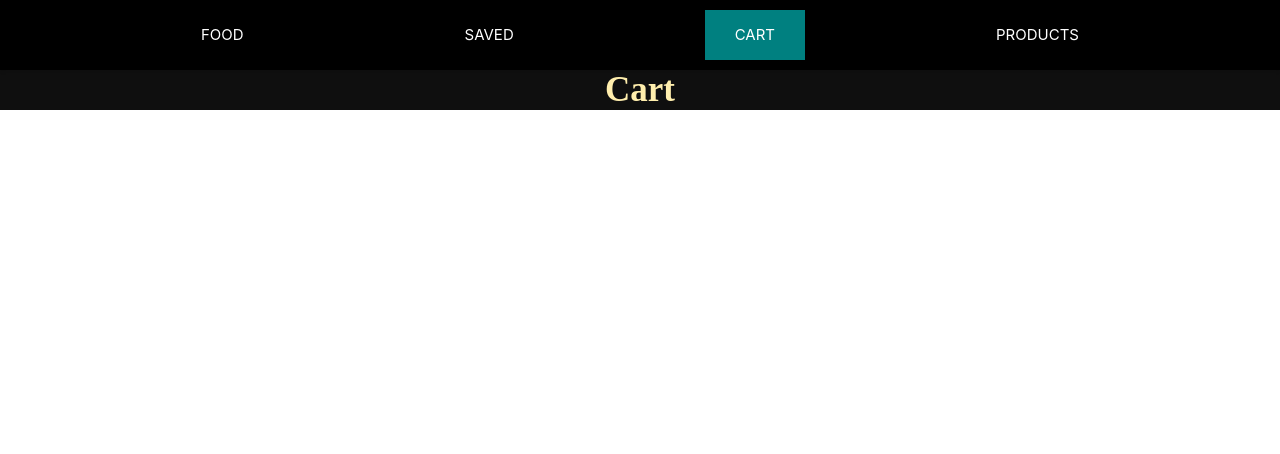
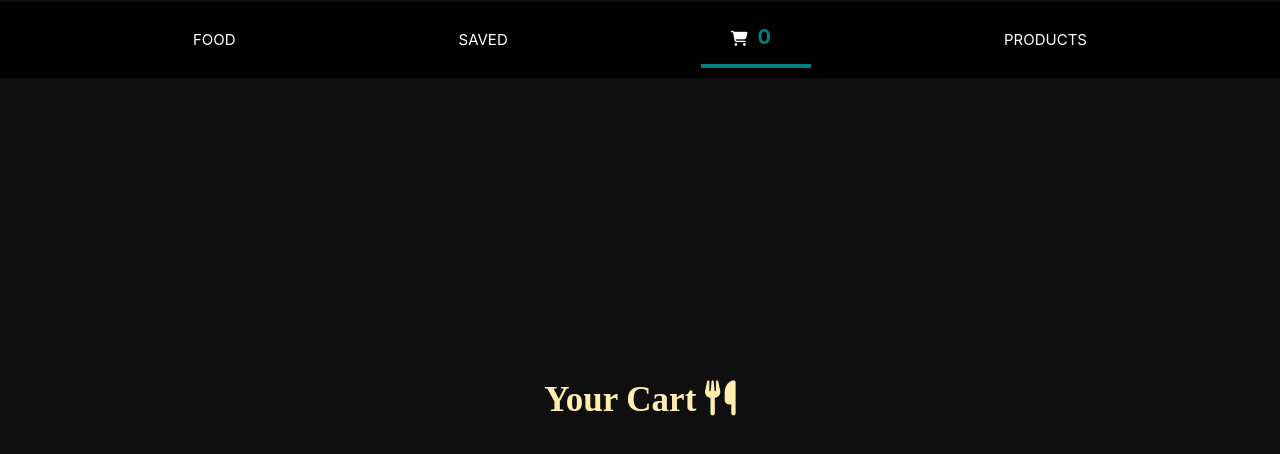
Before and after one commit to Tk-brainCodes/Food-eCommerce-store, a React (Create React App) app: page /cart in a window 1280 px wide. Shown: the top 454 px of the page. Built offline with nearby package versions, Linux system fonts and the light colour scheme; a web font is replaced by a local one.

Commit message:
Modified

```diff
--- a/package.json
+++ b/package.json
@@ -6,6 +6,7 @@
     "@testing-library/jest-dom": "^5.11.4",
     "@testing-library/react": "^11.1.0",
     "@testing-library/user-event": "^12.1.10",
+    "abort-controller": "^3.0.0",
     "axios": "^0.21.1",
     "react": "^17.0.1",
     "react-dom": "^17.0.1",
--- a/public/index.html
+++ b/public/index.html
@@ -1,20 +1,19 @@
 <!DOCTYPE html>
 <html lang="en">
+
 <head>
   <meta charset="utf-8" />
   <link rel="icon" href="%PUBLIC_URL%/favicon.ico" />
   <meta name="viewport" content="width=device-width, initial-scale=1" />
   <meta name="theme-color" content="#000000" />
-    <meta
-      name="description"
-      content="Web site created using create-react-app"
-    />
+  <meta name="description" content="Web site created using create-react-app" />
   <link rel="apple-touch-icon" href="%PUBLIC_URL%/logo192.png" />
   <!--
       manifest.json provides metadata used when your web app is installed on a
       user's mobile device or desktop. See https://developers.google.com/web/fundamentals/web-app-manifest/
     -->
   <link rel="manifest" href="%PUBLIC_URL%/manifest.json" />
+  <script src="https://kit.fontawesome.com/7fd3eb154a.js" crossorigin="anonymous"></script>
   <!--
       Notice the use of %PUBLIC_URL% in the tags above.
       It will be replaced with the URL of the `public` folder during the build.
@@ -26,6 +25,7 @@
     -->
   <title>React App</title>
 </head>
+
 <body>
   <noscript>You need to enable JavaScript to run this app.</noscript>
   <div id="root"></div>
@@ -40,4 +40,5 @@
       To create a production bundle, use `npm run build` or `yarn build`.
     -->
 </body>
+
 </html>
--- a/src/App.css
+++ b/src/App.css
@@ -8,4 +8,5 @@
    text-align: center;
    width: 100vw;
    height: auto !important;
+   overflow-x: hidden;
 }
--- a/src/App.js
+++ b/src/App.js
@@ -1,4 +1,4 @@
-
+import React, { useState } from 'react';
 import './App.css';
 import { Route, BrowserRouter as Router } from 'react-router-dom';
 import Cart from './Components/Pages/Cart/Cart';
@@ -8,15 +8,24 @@ import Navbar from './Components/Nav/Navbar'
 import Food from './Components/Pages/Food/Food';
 
 function App() {
+  const [cart, setCart] = useState([]);
   return (
     <div className="App">
       <Router>
-        <Navbar />
+        <Navbar cart={cart} />
         <div>
-          <Route exact path="/" component={Food} />
-          <Route exact path="/saved" component={Saved} />
-          <Route exact path="/cart" component={Cart} />
-          <Route exact path="/products" component={Products} />
+          <Route exact path="/">
+            <Food cart={cart} setCart={setCart} />
+          </Route>
+          <Route exact path="/saved">
+            <Saved />
+          </Route>
+          <Route exact path="/cart">
+            <Cart cart={cart} setCart={setCart} />
+          </Route>
+          <Route exact path="/products">
+            <Products />
+          </Route>
         </div>
       </Router>
     </div>
--- a/src/Components/Nav/Navbar.css
+++ b/src/Components/Nav/Navbar.css
@@ -27,6 +27,9 @@ li {
     width: 100vw;
     padding: 10px;
     box-shadow: 0 2px 3px 0 rgba(0,0,0,0.1);
+    z-index: 10;
+    position: fixed;
+    margin-top: 80px;
 }
 
 nav {
@@ -36,7 +39,16 @@ nav {
 }
 
 .active {
-    background: teal;
+    border-bottom: 4px solid  teal;
     color: white;
     transition: 0.3s ease;
 }
+
+.length {
+   padding: 10px;
+   color: teal;
+   font-size: 20px;
+   font-style: normal;
+   font-weight: bolder;
+
+}
--- a/src/Components/Nav/Navbar.js
+++ b/src/Components/Nav/Navbar.js
@@ -2,7 +2,7 @@ import React from 'react';
 import { NavLink } from 'react-router-dom';
 import './Navbar.css';
 
-const Navbar = () => {
+const Navbar = ({ cart }) => {
     return (
         <nav>
             <div className="nav__bar">
@@ -14,7 +14,12 @@ const Navbar = () => {
                         <NavLink exact className="list__link" activeClassName="active" to="/saved">Saved</NavLink>
                     </li>
                     <li>
-                        <NavLink  exact className="list__link" activeClassName="active" to="/cart">Cart</NavLink>
+                        <NavLink exact className="list__link" activeClassName="active" to="/cart">
+                            <i class="fas fa-shopping-cart"></i>
+                            <i className="length">
+                                {cart.length}
+                            </i>
+                        </NavLink>
                     </li>
                     <li>
                         <NavLink exact className="list__link" activeClassName="active" to="/products">Products</NavLink>
--- a/src/Components/Pages/Cart/Cart.js
+++ b/src/Components/Pages/Cart/Cart.js
@@ -1,9 +1,38 @@
-import React from 'react'
+import React, { Fragment } from 'react';
+import '../Food/Food.css';
 
-const Cart = () => {
+const Cart = ({ cart, setCart }) => {
+
+    const removeFromCart = (receiptToRemove) => {
+        setCart(
+            cart.filter((receipt) => receipt !== receiptToRemove)
+        );
+    };
+
     return (
-        <div>
-            <h1>Cart</h1>
+        <div className="cart__component">
+            <Fragment>
+                <h1>Your Cart  <i className="fas fa-utensils"></i></h1><br />
+                <div className="food__">
+                    {cart.map((receipt, idx) => (
+                        <div className="food__container" key={idx}>
+                            <div className="Header">
+                                {receipt.title}
+                            </div>
+                            <img className="img" src={receipt.image} alt={receipt.title} />
+                            <div className="price__">
+                                $ {Math.floor((Math.random() * 20) + 1)}
+                            </div>
+                            <div className="buttons__">
+                                <button className="addBtn" onClick={() => removeFromCart(receipt)}>Remove From Cart <i class="fas fa-shopping-cart"></i></button>
+                                <div className="Btn__love">
+                                    <i><i className="far fa-heart"></i></i>
+                                </div>
+                            </div>
+                        </div>
+                    ))}
+                </div>
+            </Fragment>
         </div>
     )
 }
--- a/src/Components/Pages/Food/Food.css
+++ b/src/Components/Pages/Food/Food.css
@@ -86,3 +86,19 @@ h1 {
     align-items: center;
     cursor: pointer;
 }
+
+.loading {
+    width: 100vw;
+    height: 100vh;
+    display: flex;
+    justify-content: center;
+    align-items: center;
+}
+
+.cart__component {
+    display: flex;
+    align-items: center;
+    justify-content: center;
+    width: 100vw;
+    height: 100vh;
+}
--- a/src/Components/Pages/Food/Food.js
+++ b/src/Components/Pages/Food/Food.js
@@ -1,8 +1,9 @@
-import React, { useState, useEffect } from 'react';
+import React, { useState, useEffect, Fragment } from 'react';
+import AbortController from "abort-controller"
 import axios from 'axios';
 import './Food.css';
 
-const Food = () => {
+const Food = ({ cart, setCart }) => {
     const [food, setFood] = useState([]);
     const [loading, setLoading] = useState(false);
 
@@ -10,9 +11,12 @@ const Food = () => {
     const apiURL = "https://api.spoonacular.com/recipes/complexSearch?apiKey=612c448ae8c4498db639fc794229a5d0"
 
     useEffect(() => {
+        const abortController = new AbortController();
+        const signal = abortController.signal;
+
         const fetchUser = async () => {
             setLoading(true); //making request
-            const response = await axios.get(apiURL, { headers: { Accept: "application/json" } });
+            const response = await axios.get(apiURL, { signal: signal });
             console.log(response.data);
             let userArray = [];
             userArray.push(response.data.results);
@@ -20,18 +24,43 @@ const Food = () => {
             setLoading(false) //request received
         }
         fetchUser();
+
+        //clean up effect
+        return function cleanup() {
+            abortController.abort();
+        }
     }, [apiURL]);//run once
 
-
+    //Add to cart
+    const addToCart = (food) => {
+        let newCart = [...cart];
+        let itemInCart = newCart.find((item) => food.name === item.name);
+        if (itemInCart) {
+            itemInCart.quantity++;
+        } else {
+            itemInCart = {
+                ...food,
+                quantity: 1,
+            };
+            newCart.push(itemInCart);
+        }
+        setCart(newCart);
+    }
 
     return (
         <div className="container__">
-            <h1>Foods Recipes</h1><br />
-            {loading ? <h1>loading...</h1> : (
-
+            {loading ?
+                <div className="loading">
+                    <h1>loading...
+                <br />
+                        <i className="fas fa-hotdog"></i></h1>
+                </div>
+                : (
+                    <Fragment>
+                        <h1>Foods Recipes  <i className="fas fa-utensils"></i></h1><br />
                         <div className="food__">
                             {food.map((receipt, idx) => (
-                        <div className="food__container">
+                                <div className="food__container" key={idx}>
                                     <div className="Header">
                                         {receipt.title}
                                     </div>
@@ -40,14 +69,16 @@ const Food = () => {
                                         $ {Math.floor((Math.random() * 20) + 1)}
                                     </div>
                                     <div className="buttons__">
-                                <button className="addBtn">Add to Cart</button>
+                                        <button className="addBtn" onClick={() => addToCart(food)}>Add to Cart <i class="fas fa-shopping-cart"></i></button>
                                         <div className="Btn__love">
-                                    &#f004
+                                            <i><i className="far fa-heart"></i></i>
                                         </div>
                                     </div>
                                 </div>
                             ))}
                         </div>
+                    </Fragment>
+
                 )}
         </div>
     )
```
Also changed, not shown: 2 other files (tests, documents, lock files or other folders). Lines whose indentation alone changed are shown as unchanged.
